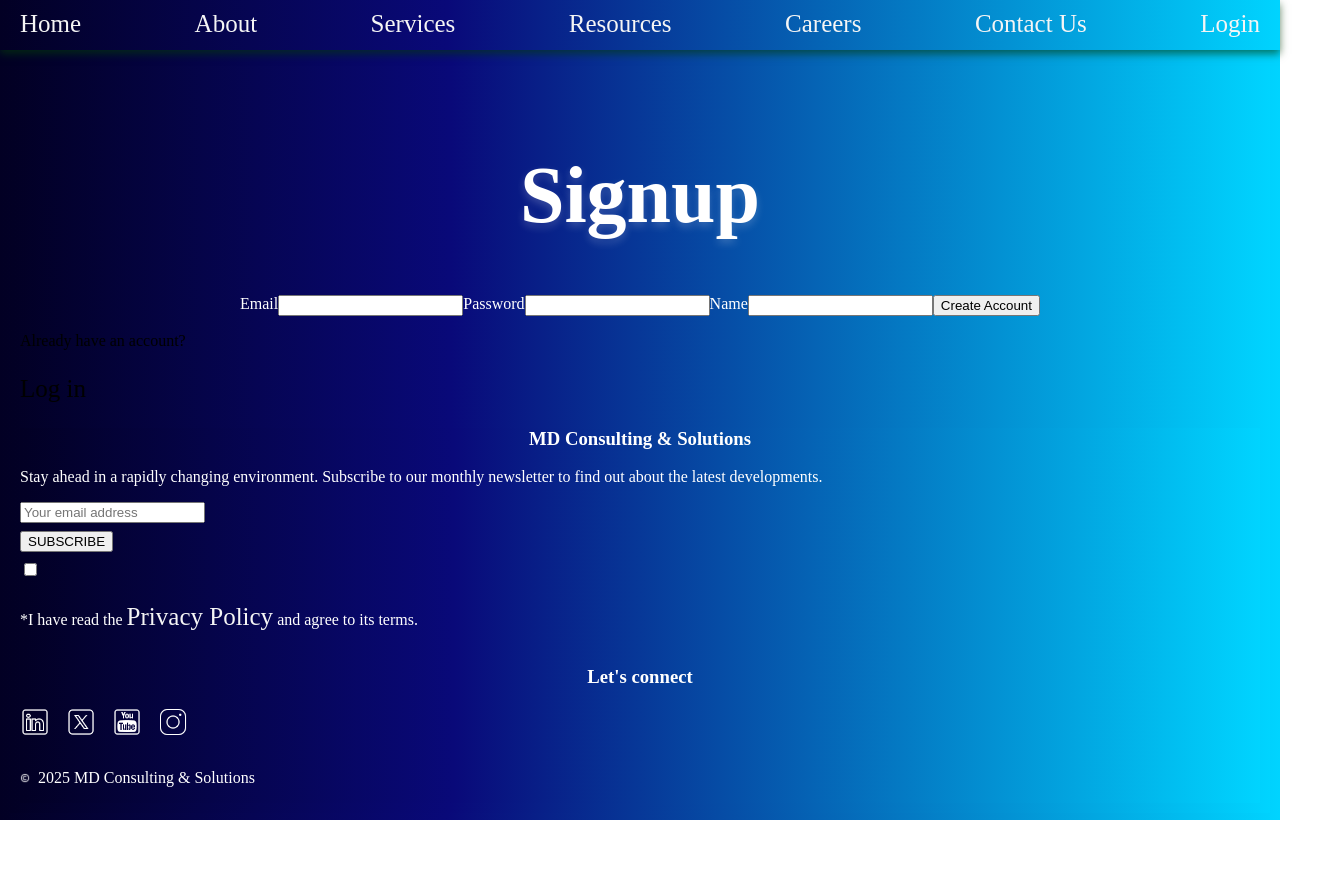
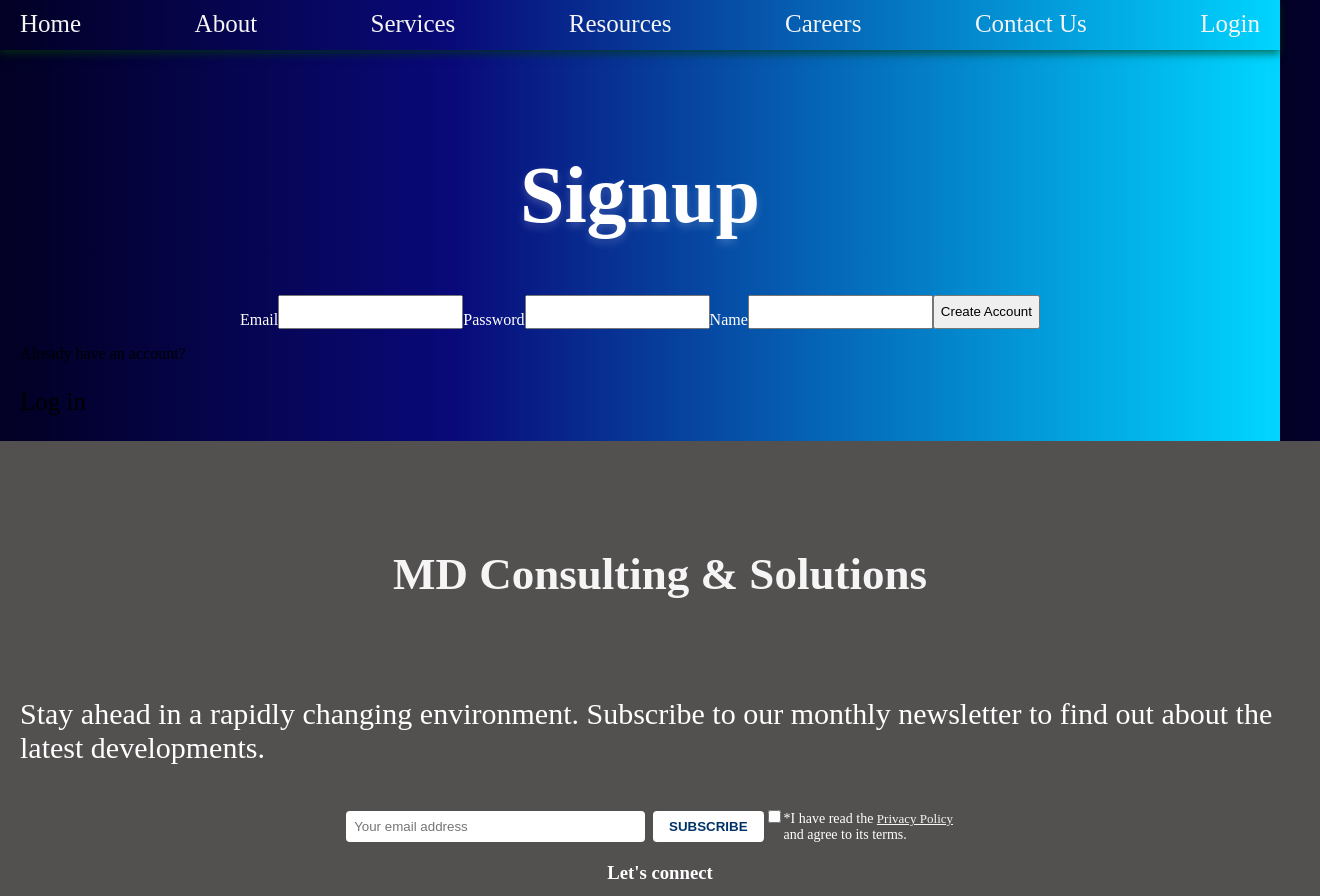
Before and after one commit to danadi87/website-frontend, a React (Vite) app: page /signup in a window 1280 px wide. Shown: the top 896 px of the page, 1320 px wide, since content can reach past the window. Before the commit the page ends 820 px from the top, so only its background shows below. Built offline with nearby package versions, Linux system fonts and the light colour scheme; no server answers; a web font is replaced by a local one.

Commit message:
styled the Footer

```diff
--- a/components/Footer.jsx
+++ b/components/Footer.jsx
@@ -10,20 +10,23 @@ import copyrightIcon from "@assets/icons-copyright.png";
 export function Footer() {
   return (
     <div className="footer">
-      <h3>MD Consulting & Solutions</h3>
-      <p>
+      <h2>MD Consulting & Solutions</h2>
+      <p className="text">
         Stay ahead in a rapidly changing environment. Subscribe to our monthly
         newsletter to find out about the latest developments.
       </p>
-      <form className="subscribe" id="subscribe">
-        <input placeholder="Your email address"></input>
-        <button>SUBSCRIBE</button>
-        <input type="checkbox"></input>
-        <p className="privacy">
-          *I have read the <Link to="/privacy-policy">Privacy Policy</Link> and
-          agree to its terms.
-        </p>
-      </form>
+<form>
+  <div className="subscribe-row">
+    <input placeholder="Your email address" />
+    <button type="submit">SUBSCRIBE</button>
+  </div>
+  <div className="subscribe-consent">
+    <input type="checkbox" />
+    <p className="privacy-policy-link">
+      *I have read the <Link to="/privacy-policy">Privacy Policy</Link> and agree to its terms.
+    </p>
+  </div>
+</form>
       <h3 className="social">Let's connect</h3>
       <div className="social-icons">
         <a
--- a/src/styles/Footer.css
+++ b/src/styles/Footer.css
@@ -1,14 +1,17 @@
 .footer {
-  background: #020024;
-  background: linear-gradient(
-    90deg,
-    rgba(2, 0, 36, 1) 0%,
-    rgba(9, 9, 121, 1) 35%,
-    rgba(0, 212, 255, 1) 100%
-  );
+width: calc(100vw + 40px);
+   margin-left: -20px;
+   margin-right: -10px;
+  padding: 40px 20px;
+  box-sizing: border-box;
+  display: flex;
+  flex-direction: column;
+  align-items: center;
+  background: rgb(83, 80, 80);
   color: whitesmoke;
-  align-items: center;
+  overflow-x: hidden;
 }
+
 .social-icons {
   display: flex;
   gap: 16px;
@@ -41,10 +44,49 @@
 .social h3 {
   text-align: left;
 }
-.subscribe{
+.subscribe-row {
   display: flex;
-  flex-direction: column;
-  align-items: flex-start;
-  gap:8px;
+  align-items:flex-start;
+  gap: 8px;
+  width: 100%;
+  max-width: 600px;
   margin-top: 16px;
 }
+
+.subscribe-row input {
+  flex: 1;
+  padding: 8px;
+  border-radius: 4px;
+  border: none;
+}
+
+.subscribe-row button {
+  padding: 8px 16px;
+  border: none;
+  border-radius: 4px;
+  background-color: #ffffff;
+  color: #003366;
+  cursor: pointer;
+  font-weight: bold;
+}
+
+.subscribe-consent {
+  margin-top: 12px;
+  display: flex;
+  align-items:baseline;
+  text-align: left;
+  max-width: 600px;
+}
+
+.subscribe-consent p {
+  margin: 0;
+  color: white;
+  font-size: 14px;
+}
+.privacy-policy-link a{
+  font-size: small;
+  text-decoration: underline;
+}
+.text{
+  font-size: 30px;
+}
--- a/src/styles/Signup.css
+++ b/src/styles/Signup.css
@@ -1,3 +1,10 @@
 p {
   color: black;
 }
+.label{
+  display: flex;
+  flex-direction: column;
+  align-items: flex-start;
+   gap:8px;
+  margin-top: 16px;
+}
```
